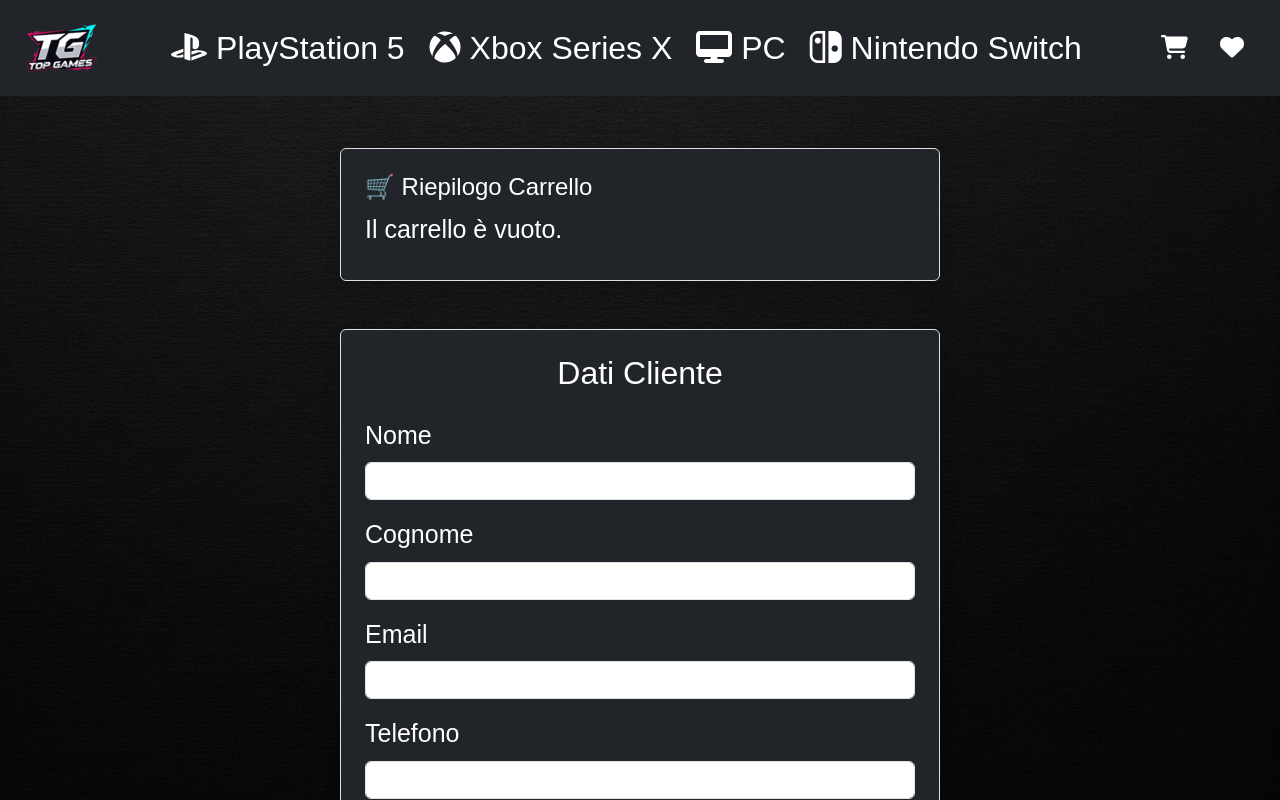
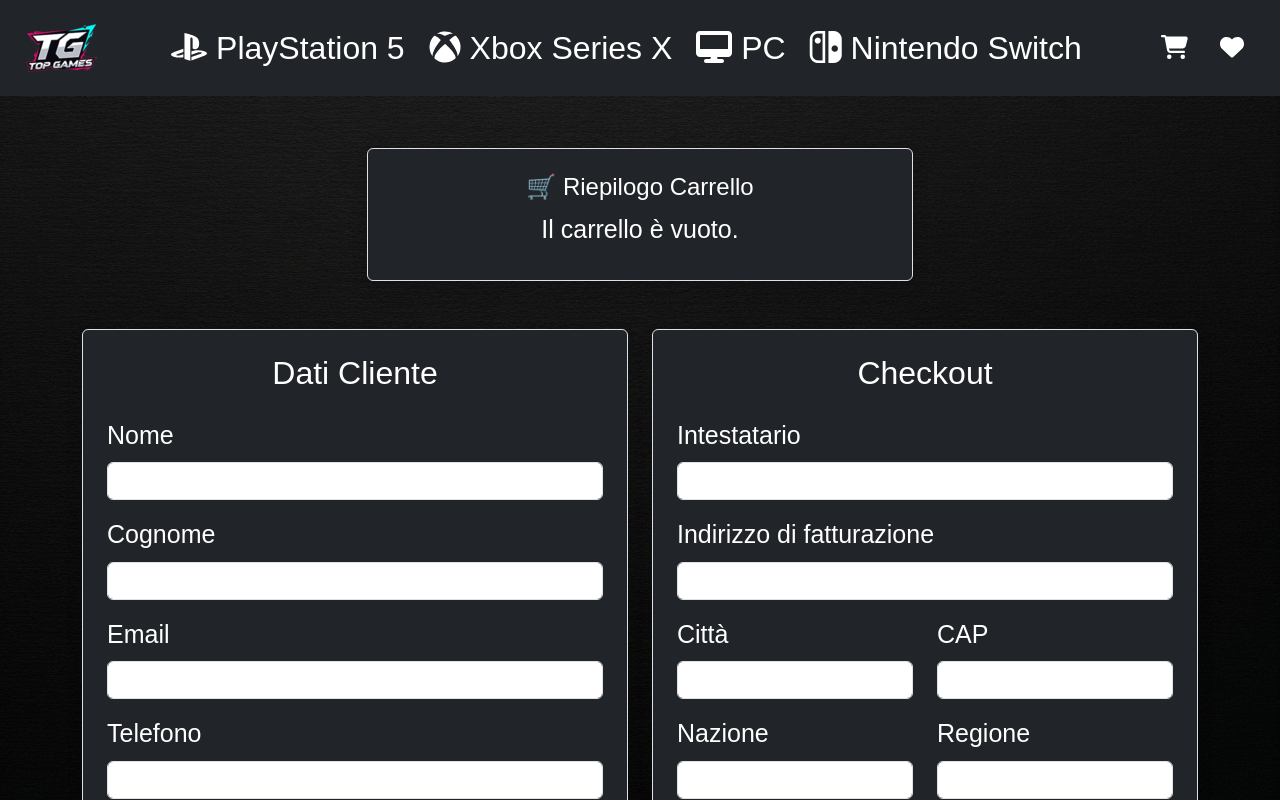
Before and after one commit to lorenzosalti/top-games-react, a React (Vite) app: page /checkout in a window 1280 px wide. Shown: the top 800 px of the page. Built offline with nearby package versions, Linux system fonts and the light colour scheme; a web font is replaced by a local one.

Commit message:
feat: fix checkout layout

```diff
--- a/src/pages/CheckOutPage.jsx
+++ b/src/pages/CheckOutPage.jsx
@@ -179,8 +179,11 @@ function Checkout() {
 
     return (
         <>
-            <div className="container mt-5 p-4 border rounded shadow bg-light bg-dark" style={{ maxWidth: "600px" }}>
-                <h4 className="mb-3 text-white">🛒 Riepilogo Carrello</h4>
+            <div className="container mt-5">
+                <div className="row justify-content-center mb-5">
+                    <div className="col-md-8 col-lg-6">
+                        <div className="container p-4 border rounded shadow bg-dark text-white">
+                            <h4 className="mb-3 text-white text-center">🛒 Riepilogo Carrello</h4>
                             {cartStorage.length ? (
                                 <>
                                     <ul className="list-group mb-3">
@@ -195,34 +198,38 @@ function Checkout() {
                                                     </h6>
                                                     <small className="text-white">{game.platform}</small>
                                                 </div>
-                                    <span className="text-white"> € {game.discount ? ((game.price - (game.price * game.discount / 100)) * game.quantity).toFixed(2) : (game.price * game.quantity).toFixed(2)}</span>
+                                                <span className="text-white">€ {game.discount ? ((game.price - (game.price * game.discount / 100)) * game.quantity).toFixed(2) : (game.price * game.quantity).toFixed(2)}</span>
                                             </li>
                                         ))}
                                         {netDiscount && <li className="list-group-item d-flex justify-content-between bg-dark text-white">
-                                <strong>Codice Sconto: - {netDiscount.toFixed(2)} € </strong>
+                                            <strong>Codice Sconto:</strong> <span className="text-danger">- {netDiscount.toFixed(2)} €</span>
                                         </li>}
                                         <li className="list-group-item d-flex justify-content-between bg-dark text-white">
-                                <strong>Spedizione: {shippingPrice.toFixed(2)} € </strong>
+                                            <strong>Spedizione:</strong> <span>{shippingPrice.toFixed(2)} €</span>
                                         </li>
                                         <li className="list-group-item d-flex justify-content-between bg-dark text-white">
-                                <strong>Totale: {totalPrice.toFixed(2)} € </strong>
+                                            <strong>Totale:</strong> <span>{totalPrice.toFixed(2)} €</span>
                                         </li>
                                     </ul>
 
-                        <div className="list-group-item d-flex justify-content-between align-items-center bg-dark text-white">
-                            <label htmlFor="discount-input" className="form-label me-2">Inserisci il tuo codice di sconto:</label>
-                            <input type="text" className="form-control w-25" id="discount-input" onChange={handleDiscountData} />
-                            <button type="button" className="btn btn-warning text-black ms-2" data-bs-toggle="modal" data-bs-target="#discountModal" onClick={handleDiscount}>
+                                    <div className="d-flex align-items-center justify-content-between bg-dark text-white p-3 border rounded">
+                                        <label htmlFor="discount-input" className="form-label mb-0 me-2">Codice sconto:</label>
+                                        <input type="text" className="form-control me-2" id="discount-input" style={{ flex: 1, maxWidth: '150px' }} onChange={handleDiscountData} />
+                                        <button type="button" className="btn btn-warning text-black" data-bs-toggle="modal" data-bs-target="#discountModal" onClick={handleDiscount}>
                                             Applica
                                         </button>
                                     </div>
                                 </>
                             ) : (
-                    <p className="text-white">Il carrello è vuoto.</p>
+                                <p className="text-white text-center">Il carrello è vuoto.</p>
                             )}
                         </div>
+                    </div>
+                </div>
 
-            <form className="container mt-5 mb-5 p-4 border rounded shadow bg-dark text-white needs-validation" style={{ maxWidth: "600px" }} ref={userFormRef} noValidate>
+                <div className="row justify-content-center">
+                    <div className="col-lg-6 mb-4">
+                        <form className="container p-4 border rounded shadow bg-dark text-white needs-validation h-100" ref={userFormRef} noValidate>
                             <h2 className="mb-4 text-center">Dati Cliente</h2>
 
                             <div className="mb-3">
@@ -274,9 +281,10 @@ function Checkout() {
                                 </div>
                             </div>
                         </form>
+                    </div>
 
-
-            <form className="container mt-5 mb-5 p-4 border rounded shadow bg-dark text-white needs-validation" style={{ maxWidth: "600px" }} onSubmit={handleSubmit} ref={formRef} noValidate>
+                    <div className="col-lg-6 mb-4">
+                        <form className="container p-4 border rounded shadow bg-dark text-white needs-validation h-100" onSubmit={handleSubmit} ref={formRef} noValidate>
                             <h2 className="mb-4 text-center">Checkout</h2>
 
                             <div className="mb-3">
@@ -339,66 +347,26 @@ function Checkout() {
                                 )}
                             </div>
 
-                <button type="submit" className="btn btn-warning text-black" data-bs-toggle="modal" data-bs-target="#exampleModal">
+                            <button type="submit" className="btn btn-warning text-black w-100">
                                 Conferma
                             </button>
                         </form>
+                    </div>
+                </div>
 
                 <div className="modal fade" id="exampleModal" tabIndex="-1" aria-labelledby="exampleModalLabel" aria-hidden="true">
                     <div className="modal-dialog">
                         {validated ? (
                             <div className="modal-content border border-success">
-
                                 <div className="modal-header bg-success text-white">
                                     <h1 className="modal-title fs-5" id="exampleModalLabel">
                                         ✅ Pagamento Riuscito!
                                     </h1>
                                     <button type="button" className="btn-close btn-close-white" data-bs-dismiss="modal" aria-label="Close"></button>
                                 </div>
-
-                            <div className="modal-body  bg-dark text-white">
+                                <div className="modal-body bg-dark text-white">
                                     <p>Grazie per il tuo acquisto! Il tuo ordine ti aspetta 🎉</p>
                                 </div>
-
-                            <div className="modal-footer bg-dark d-flex justify-content-center">
-                                <button type="button" className="btn btn-warning" data-bs-dismiss="modal">Grazie!</button>
-                            </div>
-
-                        </div>
-                    ) : (
-                        <div className="modal-content border border-danger">
-
-                            <div className="modal-header bg-danger text-white">
-                                <h1 className="modal-title fs-5" id="exampleModalLabel">
-                                    ❌ Pagamento non riuscito
-                                </h1>
-                                <button type="button" className="btn-close btn-close-white" data-bs-dismiss="modal" aria-label="Close"></button>
-                            </div>
-
-                            <div className="modal-body bg-dark text-white">
-                                <p>Controlla i dati inseriti e riprova.</p>
-                            </div>
-
-                            <div className="modal-footer bg-dark d-flex justify-content-center">
-                                <button type="button" className="btn btn-warning" data-bs-dismiss="modal">Chiudi</button>
-                            </div>
-
-                        </div>
-                    )}
-                </div>
-            </div>
-
-            <div className="modal fade" id="discountModal" tabIndex="-1" aria-labelledby="exampleModalLabel" aria-hidden="true">
-                <div className="modal-dialog">
-                    {netDiscount ? (
-                        <div className="modal-content border border-success">
-                            <div className="modal-header bg-success text-white">
-                                <h1 className="modal-title fs-5" id="exampleModalLabel">
-                                    ✅ Codice sconto applicato!
-                                </h1>
-                                <button type="button" className="btn-close btn-close-white" data-bs-dismiss="modal" aria-label="Close"></button>
-                            </div>
-
                                 <div className="modal-footer bg-dark d-flex justify-content-center">
                                     <button type="button" className="btn btn-warning" data-bs-dismiss="modal">Grazie!</button>
                                 </div>
@@ -407,19 +375,50 @@ function Checkout() {
                             <div className="modal-content border border-danger">
                                 <div className="modal-header bg-danger text-white">
                                     <h1 className="modal-title fs-5" id="exampleModalLabel">
-                                    ❌ Codice sconto non valido
+                                        ❌ Pagamento non riuscito
                                     </h1>
                                     <button type="button" className="btn-close btn-close-white" data-bs-dismiss="modal" aria-label="Close"></button>
                                 </div>
-
+                                <div className="modal-body bg-dark text-white">
+                                    <p>Controlla i dati inseriti e riprova.</p>
+                                </div>
                                 <div className="modal-footer bg-dark d-flex justify-content-center">
                                     <button type="button" className="btn btn-warning" data-bs-dismiss="modal">Chiudi</button>
                                 </div>
                             </div>
                         )}
+                    </div>
+                </div>
 
+                <div className="modal fade" id="discountModal" tabIndex="-1" aria-labelledby="discountModalLabel" aria-hidden="true">                    <div className="modal-dialog">
+                    {netDiscount ? (
+                        <div className="modal-content border border-success">
+                            <div className="modal-header bg-success text-white">
+                                <h1 className="modal-title fs-5" id="discountModalLabel">
+                                    ✅ Codice sconto applicato!
+                                </h1>
+                                <button type="button" className="btn-close btn-close-white" data-bs-dismiss="modal" aria-label="Close"></button>
                             </div>
-            </div >
+                            <div className="modal-footer bg-dark d-flex justify-content-center">
+                                <button type="button" className="btn btn-warning" data-bs-dismiss="modal">Grazie!</button>
+                            </div>
+                        </div>
+                    ) : (
+                        <div className="modal-content border border-danger">
+                            <div className="modal-header bg-danger text-white">
+                                <h1 className="modal-title fs-5" id="discountModalLabel">
+                                    ❌ Codice sconto non valido
+                                </h1>
+                                <button type="button" className="btn-close btn-close-white" data-bs-dismiss="modal" aria-label="Close"></button>
+                            </div>
+                            <div className="modal-footer bg-dark d-flex justify-content-center">
+                                <button type="button" className="btn btn-warning" data-bs-dismiss="modal">Chiudi</button>
+                            </div>
+                        </div>
+                    )}
+                </div>
+                </div>
+            </div>
 
         </>
     );
```
Lines whose indentation alone changed are shown as unchanged.
